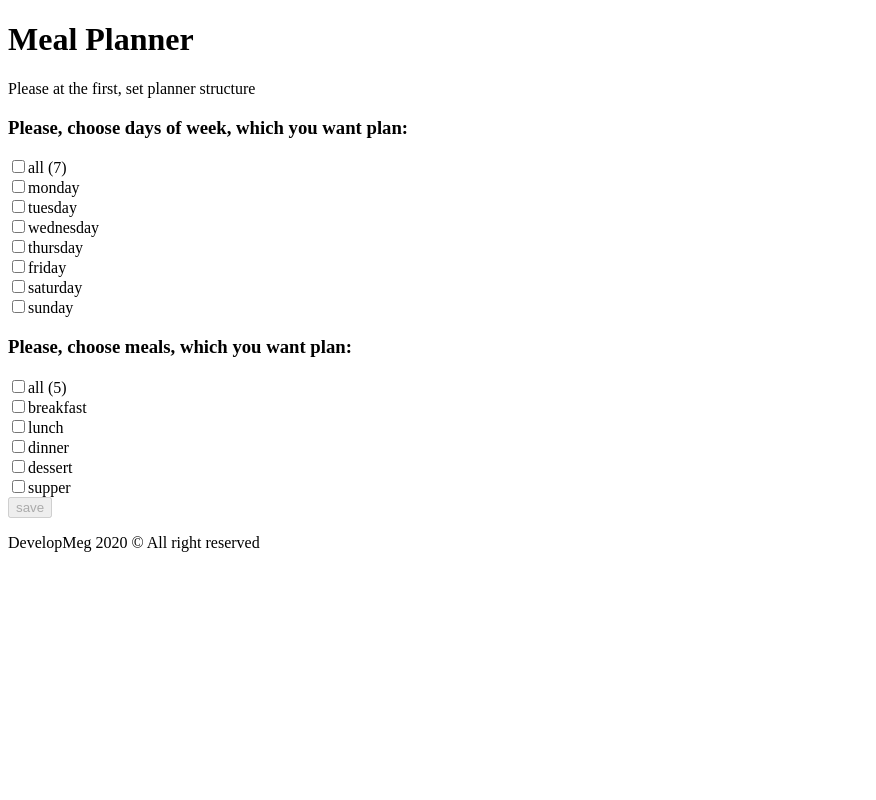
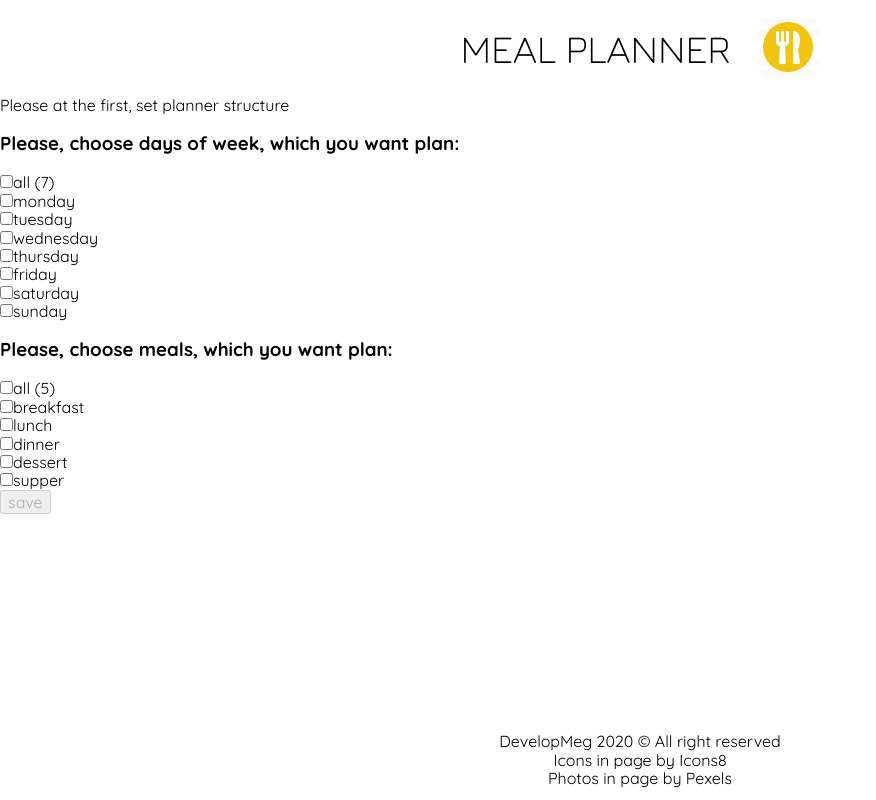
Before and after one commit to DevelopMeg/meal-planner, a React (Create React App) app: page / in a window 1280 px wide. Shown: the whole page, without its empty margins (0-876 px from the left). Built offline with nearby package versions, Linux system fonts and the light colour scheme.

Commit message:
add styles - Header & Footer

```diff
--- a/package.json
+++ b/package.json
@@ -6,6 +6,8 @@
     "@testing-library/jest-dom": "^4.2.4",
     "@testing-library/react": "^9.5.0",
     "@testing-library/user-event": "^7.2.1",
+    "node-sass": "^4.14.1",
+    "normalize.css": "^8.0.1",
     "react": "^16.13.1",
     "react-confirm-alert": "^2.6.2",
     "react-dom": "^16.13.1",
--- a/public/index.html
+++ b/public/index.html
@@ -3,10 +3,16 @@
 
 <head>
   <meta charset="utf-8" />
+
   <meta name="viewport" content="width=device-width, initial-scale=1" />
-  <meta name="description" content="Web site created using create-react-app" />
+
   <link rel="stylesheet" href="https://use.fontawesome.com/releases/v5.8.1/css/all.css"
     integrity="sha384-50oBUHEmvpQ+1lW4y57PTFmhCaXp0ML5d60M1M7uH2+nqUivzIebhndOJK28anvf" crossorigin="anonymous" />
+
+  <link
+    href="https://fonts.googleapis.com/css2?family=Jura:wght@300&family=Quicksand:wght@300;400;500;600;700&display=swap"
+    rel="stylesheet">
+
   <title>Meal Planner</title>
 </head>
 
--- a/src/components/main-components/App.js
+++ b/src/components/main-components/App.js
@@ -1,4 +1,6 @@
 import React from "react";
+import "../../scss/style.scss";
+
 import Header from "./Header";
 import RouteSections from "./RouteSections";
 import Footer from "./Footer";
--- a/src/components/main-components/Footer.js
+++ b/src/components/main-components/Footer.js
@@ -7,6 +7,18 @@ const Footer = () => {
         <p className="copyright__text">
           DevelopMeg 2020 &copy; All right reserved
         </p>
+        <p className="copyright__text">
+          Icons in page by{" "}
+          <a className="link" href=" https://icons8.com/icons">
+            Icons8
+          </a>
+        </p>
+        <p className="copyright__text">
+          Photos in page by{" "}
+          <a className="link" href=" https://www.pexels.com/">
+            Pexels
+          </a>
+        </p>
       </div>
     </footer>
   );
--- a/src/components/main-components/Header.js
+++ b/src/components/main-components/Header.js
@@ -1,9 +1,11 @@
 import React from "react";
+import titleIcon from "../../images/titleIcon.png";
 
 const Header = () => {
   return (
     <header className="head">
       <h1 className="head__title">Meal Planner</h1>
+      <img src={titleIcon} alt="meal" className="head__image" />
     </header>
   );
 };
--- /dev/null
+++ b/src/scss/_CommonStyles.scss
@@ -0,0 +1,42 @@
+*,
+*::before,
+*::after {
+  box-sizing: border-box;
+}
+
+html {
+  font-size: 0.625rem;
+}
+
+body {
+  font-size: 1.6rem;
+  font-family: 'Quicksand', sans-serif;
+}
+
+.link {
+  text-decoration: none;
+  color: #000;
+}
+
+main {
+  min-height: 76vh;
+}
+
+@media(min-width: 1024px) {
+  main {
+    min-height: 78vh;
+  }
+}
+
+@media(min-width: 1300px) {
+  main {
+    width: 90%;
+    margin: 0 auto;
+  }
+}
+
+@media(min-width: 1810px) {
+  main {
+    width: 80%;
+  }
+}
--- /dev/null
+++ b/src/scss/_Footer.scss
@@ -0,0 +1,29 @@
+.footer {
+  height: 12vh;
+  display: flex;
+  flex-direction: column;
+  justify-content: center;
+  align-items: center;
+  text-align: center;
+}
+
+.copyright {
+  &__text {
+    margin: 0;
+    font-size: 1.4rem;
+  }
+}
+
+@media(min-width: 400px) {
+  .copyright {
+    &__text {
+      font-size: 1.6rem;
+    }
+  }
+}
+
+@media(min-width: 1024px) {
+  .footer {
+    height: 10vh;
+  }
+}
--- /dev/null
+++ b/src/scss/_Header.scss
@@ -0,0 +1,47 @@
+.head {
+  display: flex;
+  justify-content: center;
+  align-items: center;
+  height: 12vh;
+
+  &__title {
+    margin: 0 14px 0 0;
+    font-family: 'Jura', sans-serif;
+    text-transform: uppercase;
+    text-align: center;
+    font-weight: 300;
+    font-size: 3.2rem;
+  }
+
+  &__image {
+    display: block;
+    height: 45px;
+  }
+}
+
+@media(min-width: 400px) {
+  .head {
+    &__title {
+      margin-right: 20px;
+      font-size: 3.4rem;
+
+    }
+
+    &__image {
+      height: 48px;
+    }
+  }
+}
+
+@media(min-width: 1024px) {
+  .head {
+    &__title {
+      margin-right: 25px;
+      font-size: 4rem;
+    }
+
+    &__image {
+      height: 64px;
+    }
+  }
+}
--- /dev/null
+++ b/src/scss/style.scss
@@ -0,0 +1,4 @@
+@import "../../node_modules/normalize.css/normalize.css";
+@import "CommonStyles";
+@import "Header";
+@import "Footer";
```
Also changed, not shown: src/images/titleIcon.png (added), 1 other file (tests, documents, lock files or other folders).
